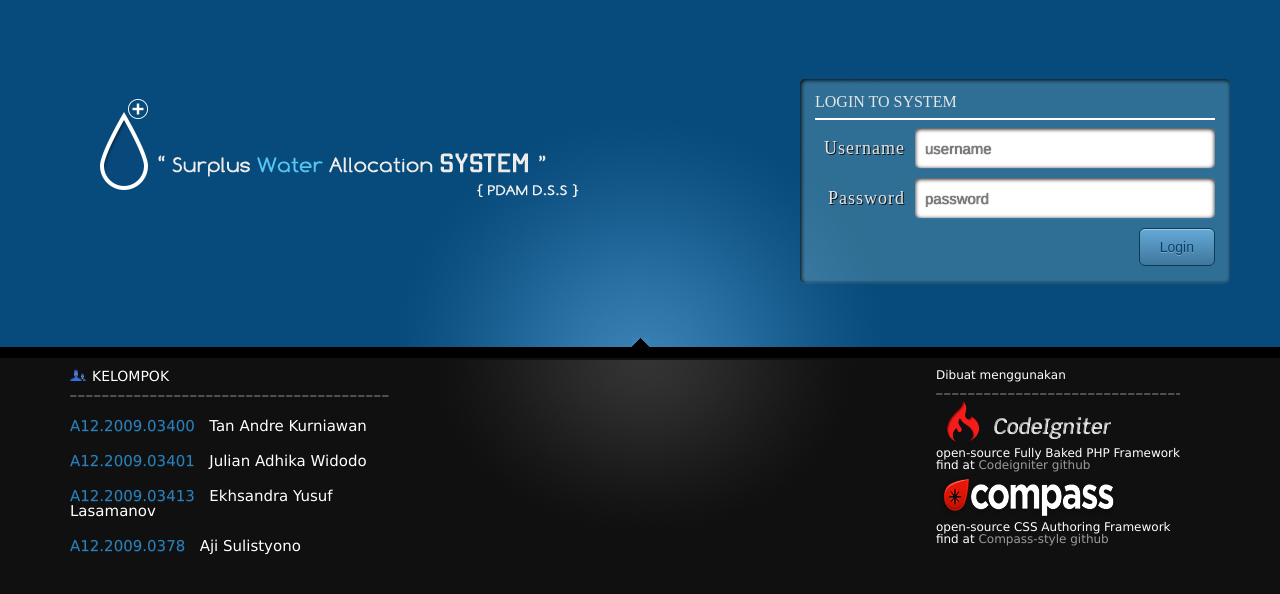
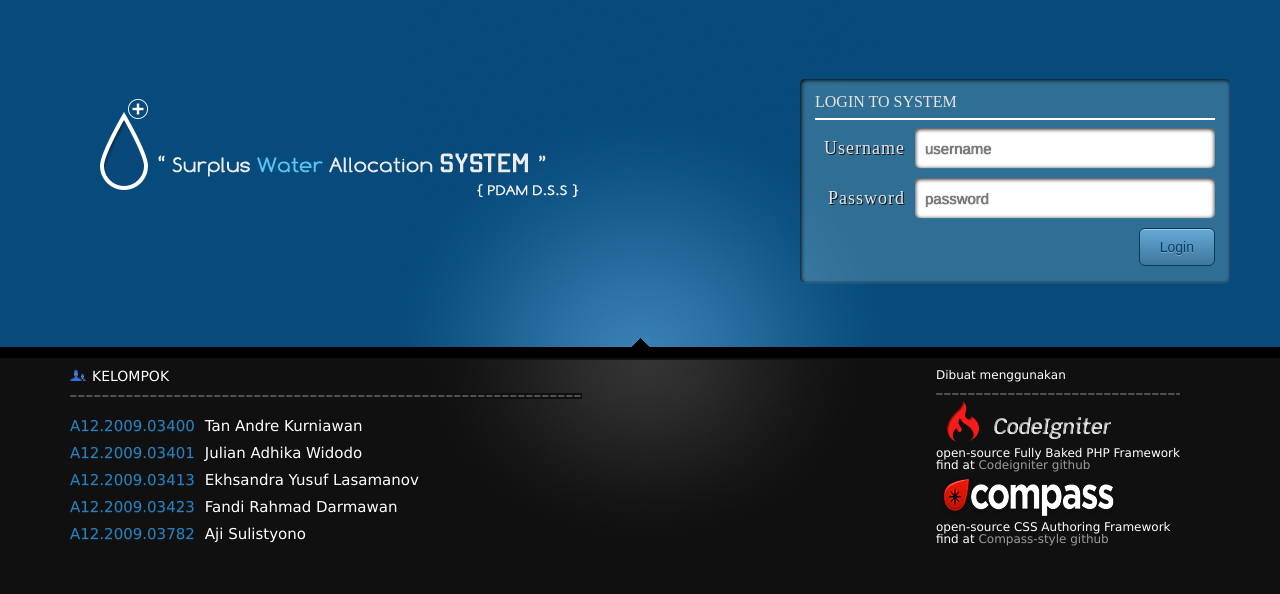
Before and after one commit to hackartz/surplus, a CodeIgniter app: page /surplus/ in a window 1280 px wide. Shown: the part 26-620 px from the top of the page. Run offline with CodeIgniter, Linux system fonts and the light colour scheme.

Commit message:
new bug fixed

```diff
--- a/application/views/view_login.php
+++ b/application/views/view_login.php
@@ -65,7 +65,11 @@
 					<h2>Ekhsandra Yusuf Lasamanov</h2>
 				</li>
 				<li>
-					<h2 class="nim">A12.2009.0378</h2>
+					<h2 class="nim">A12.2009.03423</h2>
+					<h2>Fandi Rahmad Darmawan</h2>
+				</li>
+				<li>
+					<h2 class="nim">A12.2009.03782</h2>
 					<h2>Aji Sulistyono</h2>
 				</li>
 			</ul>
--- a/css/site/style.css
+++ b/css/site/style.css
@@ -153,7 +153,7 @@ input[type="password"]:focus {
 
 .col1 {
 	float: left;
-	width: 25%;
+	width: 40%;
 	height: 100%;
 	margin-top: 10px;
 	margin-left: 70px;
@@ -176,12 +176,14 @@ input[type="password"]:focus {
 }
 
 .col1 ul,h2{
+	float: left;
 	display: inline;
 }
 
 .col1 h2 {
 	font-size: 15px;
 	padding-right: 10px;
+	margin-bottom: 12px;
 }
 
 .col1 ul li {
```
Also changed, not shown: application/models/dashboard_model.php (+3 -9 lines).
